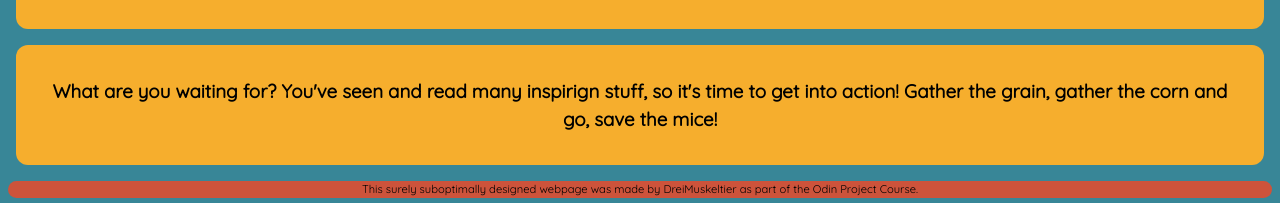
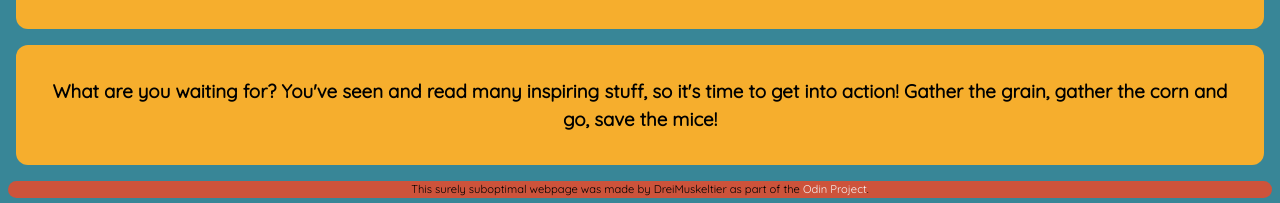
Before and after one commit to DreiMuskeltier/grain_for_mice, a plain HTML site: page index.html in a window 1280 px wide. Shown: the part 2028-2231 px from the top of the page. Drawn offline with Linux system fonts and the light colour scheme.

Commit message:
Fixed typos.

```diff
--- a/index.html
+++ b/index.html
@@ -70,10 +70,10 @@
       <p class="author">-- Maus Albino, 2023</p>
     </section>
     <section class="inspiration">
-      <h3 class="inspo">What are you waiting for? You've seen and read many inspirign stuff, so it's time to get into action! Gather the grain, gather the corn and go, save the mice!</h3>
+      <h3 class="inspo">What are you waiting for? You've seen and read many inspiring stuff, so it's time to get into action! Gather the grain, gather the corn and go, save the mice!</h3>
     </section>
     <footer>
-      <p class="disclaimer">This surely suboptimally designed webpage was made by DreiMuskeltier as part of the Odin Project Course.</p>
+      <p class="disclaimer">This surely suboptimal webpage was made by DreiMuskeltier as part of the <a href="https://www.theodinproject.com">Odin Project</a>.</p>
     </footer>
   </body>
 </html>
```
